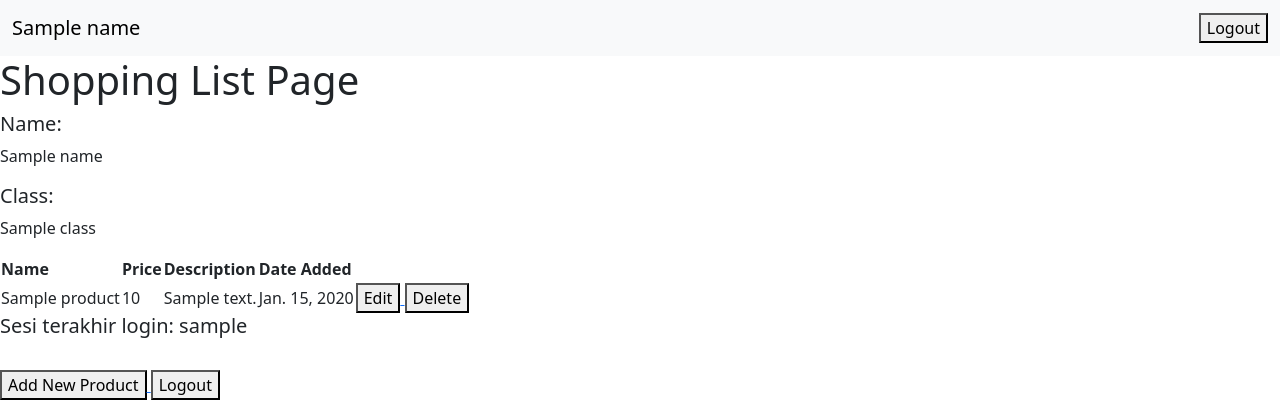
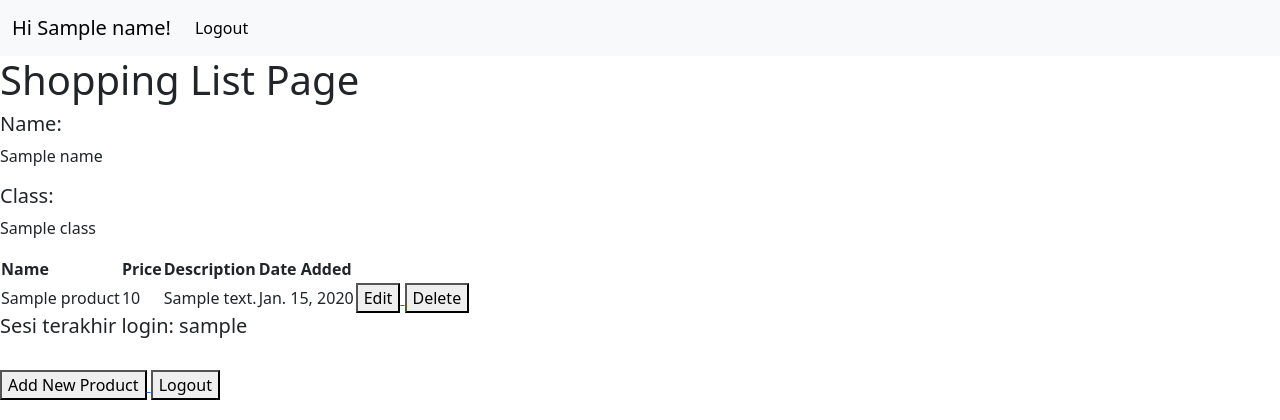
Before and after one commit to nadriha/shopping-list, a Django app: template main/templates/main.html in a window 1280 px wide. Shown: the top 420 px of the page. Run offline with Django 4.2, Linux system fonts and the light colour scheme; tables that the repository leaves empty hold one stand-in row (values such as "Sample post"); the template is opened without the code that fills it: values that come from a table or form of the project are taken from there, most other values are stand-ins (such as "Sample title", 1, 10 or a date in 2020).

Commit message:
tutorial 4

```diff
--- a/main/templates/main.html
+++ b/main/templates/main.html
@@ -2,10 +2,19 @@
 
 {% block content %}
 
-    <nav class="navbar bg-body-tertiary">
+    <nav class="navbar navbar-expand-lg bg-body-tertiary">
         <div class="container-fluid">
-        <a class="navbar-brand">{{name}}</a>
-        <a href="{% url 'main:logout' %}"><button>Logout</button></a>
+        <a class="navbar-brand" href="#">Hi {{name}}!</a>
+        <button class="navbar-toggler" type="button" data-bs-toggle="collapse" data-bs-target="#navbarNavDropdown" aria-controls="navbarNavDropdown" aria-expanded="false" aria-label="Toggle navigation">
+            <span class="navbar-toggler-icon"></span>
+        </button>
+        <div class="collapse navbar-collapse" id="navbarNavDropdown">
+            <ul class="navbar-nav">
+            <li class="nav-item">
+                <a class="nav-link active" aria-current="page" href="{% url 'main:logout' %}">Logout</a>
+            </li>
+            </ul>
+        </div>
         </div>
     </nav>
 
```
